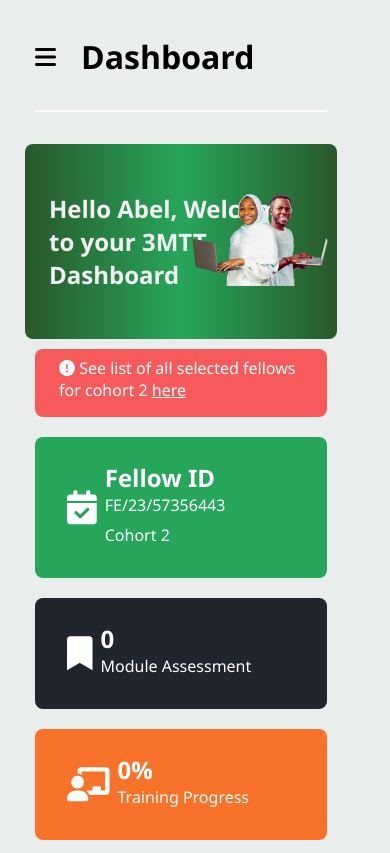
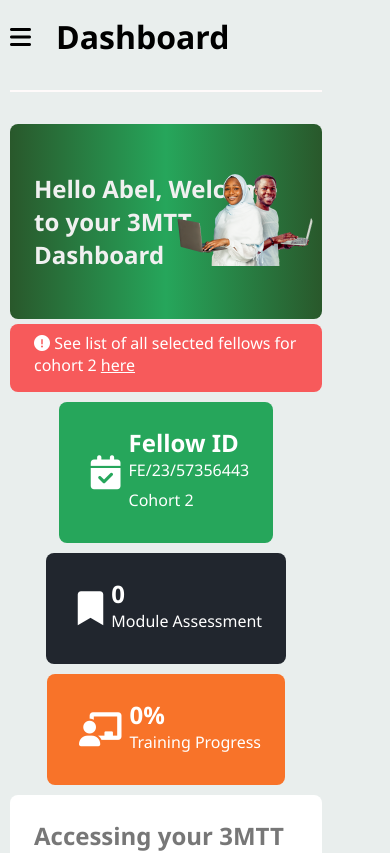
Before and after one commit to ab-abel/Devops-3mtt, a React (Create React App) app: page / in a window 390 px wide. Shown: the top 853 px of the page. Built offline with nearby package versions, Linux system fonts and the light colour scheme.

Commit message:
Update App.css

```diff
--- a/src/App.css
+++ b/src/App.css
@@ -239,7 +239,7 @@
 
   .content {
     width: 80%; /* Original content width */
-    margin: 25px;
+    margin: 10px;
   }
 
   /* .student-details{} */
@@ -249,7 +249,7 @@
   }
   .students, .course, .header-image, .student-info {
       width: auto;
-      margin: 10px;
+      margin: 5px auto;
   }
   .student-details{
       flex-direction: column;
```
